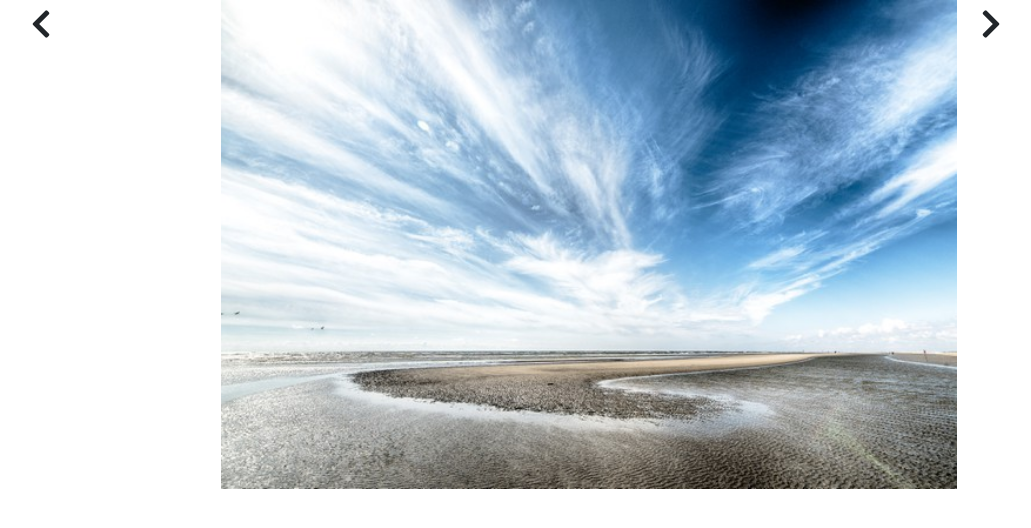
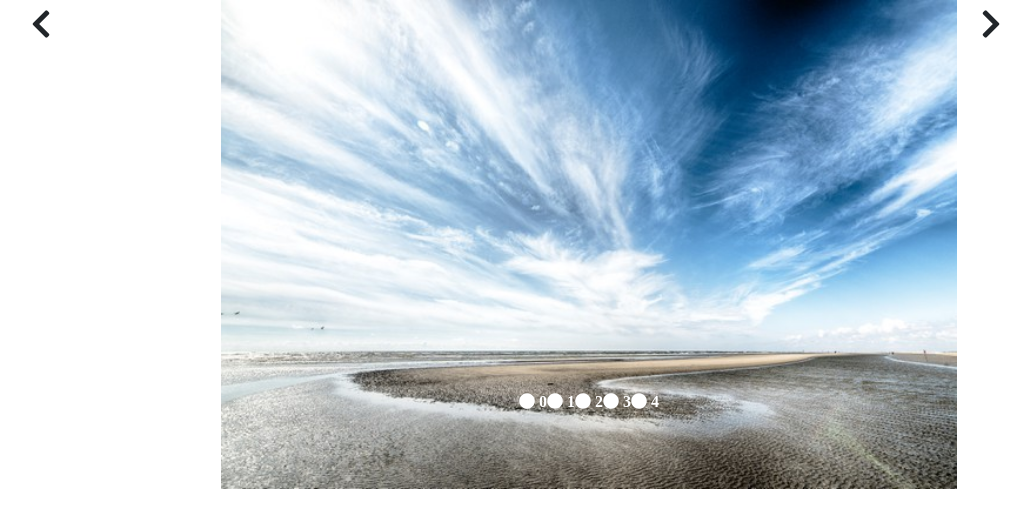
Before and after one commit to 0ttone/vue-slider, a plain HTML site: page index.html in a window 1280 px wide. Shown: the whole page, without its empty margins (51-1082 px from the left). Drawn offline with nearby package versions, Linux system fonts and the light colour scheme.

Commit message:
fino a index rivedere

```diff
--- a/css/style.css
+++ b/css/style.css
@@ -1,4 +1,5 @@
 .slider{
+      position: relative;
 
 }
 
@@ -9,3 +10,11 @@
 .arrow {
       font-size: 32px;
 }
+
+.slider-dots {
+      width: 100%;
+      position: relative;
+      text-align: center;
+      color: white;
+      margin-top: -100px;/*TODO rivedere con absolute ?*/
+}
--- a/index.html
+++ b/index.html
@@ -21,6 +21,14 @@
                         </div>
                         <div class="slider-picture col-8">
                               <img :src= "photos[pictureIndex]" alt="picture">
+                              <div class="slider-dots">
+                                    <i v-for = "(img, index) in photos"
+                                    class="fas fa-circle">
+                                    <!-- introdotto index in v-for che mostra e associa elemento -->
+                                    {{index}}
+                                    </i>
+
+                              </div>
                         </div>
                         <div class="col-2 arrow"@click="next">
                               <i class="fas fa-chevron-right"></i>
```
